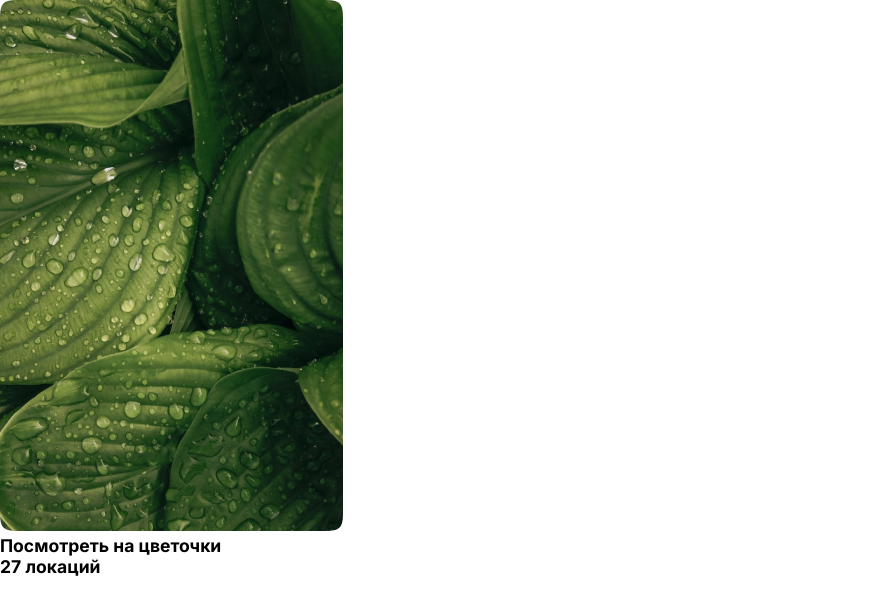
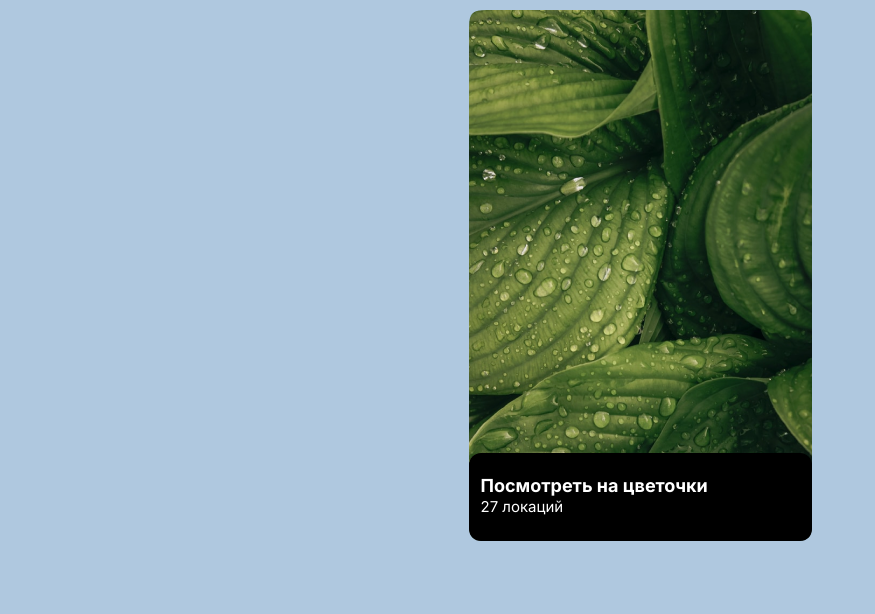
Before and after one commit to Laziz2L/aida-front, a Vue app: page / in a window 1280 px wide. Shown: the top 614 px of the page, without its empty margins (0-875 px from the left). Built offline with nearby package versions, Linux system fonts and the light colour scheme.

Commit message:
add event category card styles

```diff
--- a/public/style.css
+++ b/public/style.css
@@ -10,4 +10,43 @@ html,body,p,h1,h2,h3,h4,h5,h6 {
 html,body {
     font-family: 'Inter', sans-serif;
     font-size: 15px;
+    background-color: rgb(175, 200, 223);
 }
+
+
+.event-category-card {
+    margin: 10px auto;
+    position: relative;
+
+    width: 343px;
+    height: 531px;
+    border-radius: 12px;
+}
+
+.event-category-card__info {
+    position: absolute;
+    left: 0;
+    right: 0;
+    bottom: 0;
+
+    border-radius: 12px;
+
+    padding: 22px 12px 26px;
+
+    background-color: #000;
+    color: #fff;
+}
+
+.event-category-card__title {
+    font-weight: 700;
+    font-size: 1.2rem;
+    line-height: 1.4rem;
+
+    margin-bottom: 2px;
+}
+
+.event-category-card__subtitle {
+    font-weight: 400;
+    font-size: 1rem;
+    line-height: 1.15rem;
+}
```
